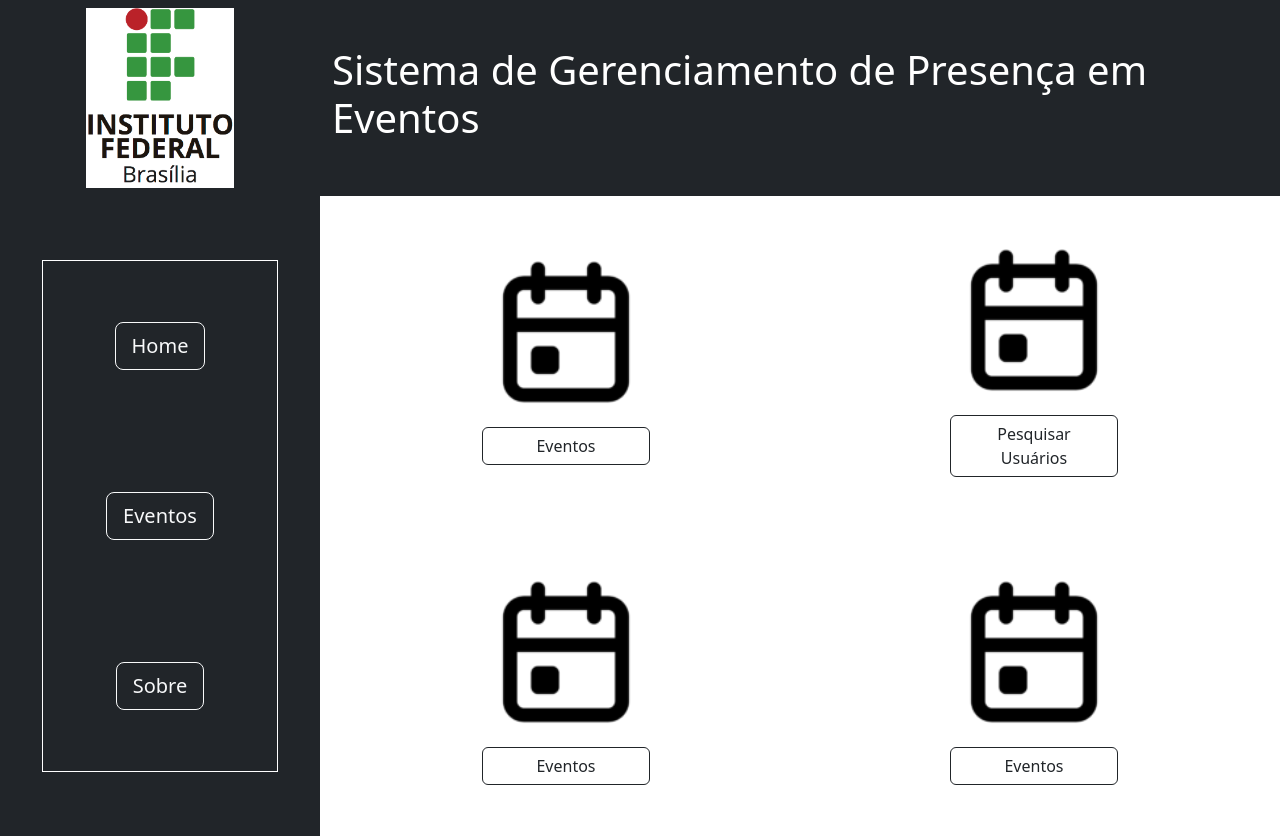
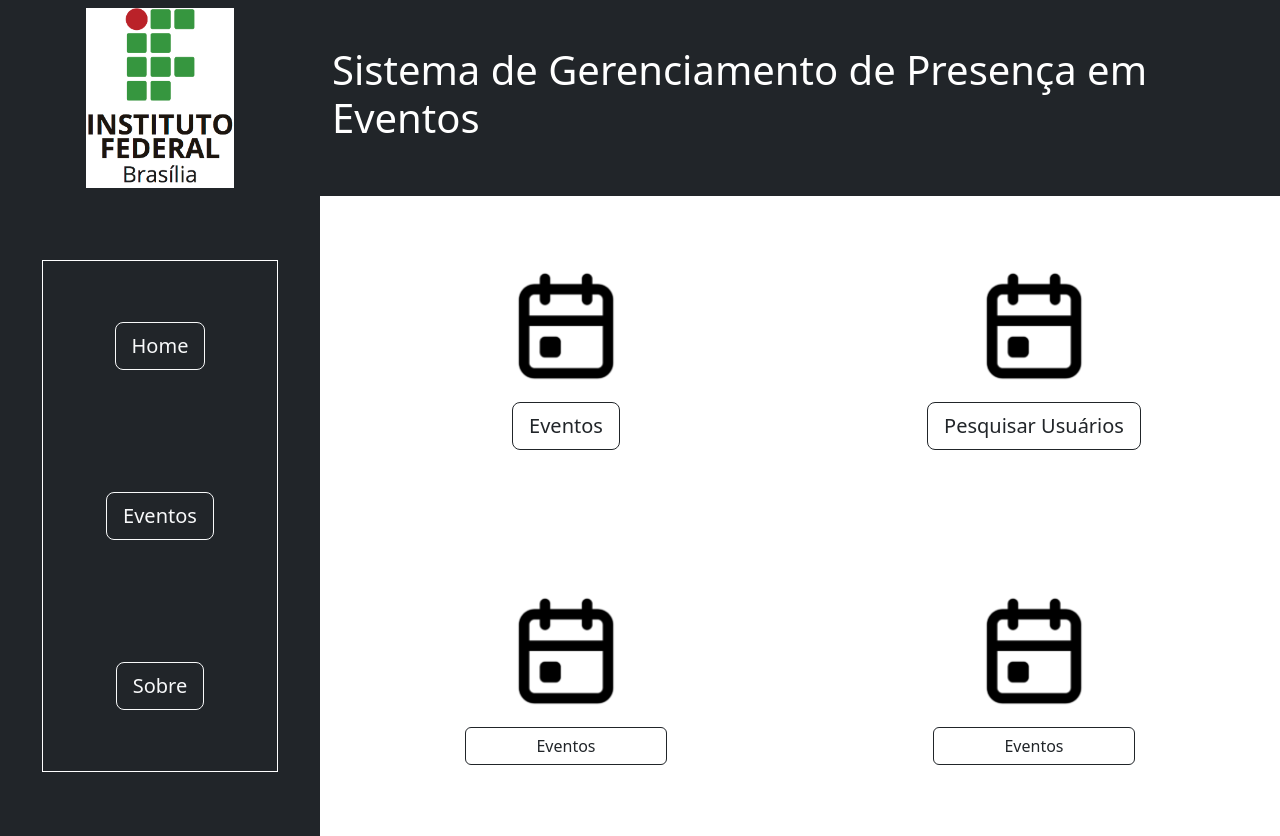
Before and after one commit to JadilsonJuniorJR/S.G.P.E_FRONTEND, a React (Create React App) app: page / in a window 1280 px wide. Built offline with nearby package versions, Linux system fonts and the light colour scheme.

Commit message:
Link dos ícones

```diff
--- a/src/components/BarraLateral/Index.jsx
+++ b/src/components/BarraLateral/Index.jsx
@@ -1,4 +1,4 @@
-import { Routes, Route } from "react-router-dom";
+import { Routes, Route, Link } from "react-router-dom";
 import { Container, Row, Col } from "react-bootstrap";
 import Button from 'react-bootstrap/Button';
 
@@ -13,9 +13,9 @@ export default function BarraLateral() {
       <Row>
         <Col sm={12} md={3} lg={3} className={`${styles.menu_lateral} ${'bg-dark'}`}>
           <div className={styles.caixa_interna}>
-            <Button variant="outline-light" size="lg">Home</Button>
-            <Button variant="outline-light" size="lg">Eventos</Button>
-            <Button variant="outline-light" size="lg">Sobre</Button>
+            <Link to='/'> <Button variant="outline-light" size="lg">Home</Button> </Link>
+            <Link to='/eventos'> <Button variant="outline-light" size="lg">Eventos</Button> </Link>
+            <Link to='/eventos'> <Button variant="outline-light" size="lg">Sobre</Button> </Link>
           </div>
         </Col>
 
--- a/src/pages/Principal/Index.jsx
+++ b/src/pages/Principal/Index.jsx
@@ -1,4 +1,5 @@
 import { Container, Row, Col } from "react-bootstrap";
+import { Link } from "react-router-dom";
 import Button from 'react-bootstrap/Button';
 import styles from "./styles.module.css";
 
@@ -11,8 +12,9 @@ export default function Principal() {
                 <Col sm={12} md={6} lg={6} className={styles.caixa_comprimento}>
                     <Container className={`${styles.caixa}`}>
                         <div className={`${styles.cx_interna} ${'text-white'}`}>
-                        <img className={styles.card_img} src={logo} alt="Img Logo" />
-                         <Button variant="outline-dark" className={styles.button} >Eventos</Button>
+                         <img className={styles.card_img} src={logo} alt="Img Logo" />
+                         {/* <Button variant="outline-dark" className={styles.button} > <Link to='/eventos' className={`${styles.link}`}> Eventos </Link></Button> */}
+                         <Link to='/eventos'> <Button variant="outline-dark" size="lg"> Eventos </Button>  </Link>
                         </div>
                     </Container>
                 </Col>
@@ -20,7 +22,7 @@ export default function Principal() {
                     <Container className={`${styles.caixa}`}>
                         <div className={`${styles.cx_interna} ${'text-white'}`}>
                         <img className={styles.card_img} src={logo} alt="Img Logo" />
-                         <Button variant="outline-dark" className={styles.button} >Pesquisar Usuários</Button>
+                         <Button variant="outline-dark" size="lg" >Pesquisar Usuários</Button>
                         </div>
                     </Container>
                 </Col>
--- a/src/pages/Principal/styles.module.css
+++ b/src/pages/Principal/styles.module.css
@@ -1,5 +1,6 @@
 .caixa_comprimento {
     height: 40vh;
+    padding: 0px;
 }
 
 .caixa {
@@ -11,27 +12,27 @@
     flex-wrap: nowrap;
 }
 
-.cx_interna{
-    width: 50%;
+.cx_interna {
+    width: 60%;
     display: flex;
     align-items: center;
     justify-content: center;
     flex-direction: column;
     flex-wrap: wrap;
-
     box-sizing: border-box;
 }
 
-.card_img{
-    width: 80%;
-    height: auto;
+.card_img {
+    width: 50%;
     padding-bottom: 5%;
 }
 
-.button{
+.button {
     width: 80%;
     height: auto;
 }
+
+
 
 
 /* .card{
```
